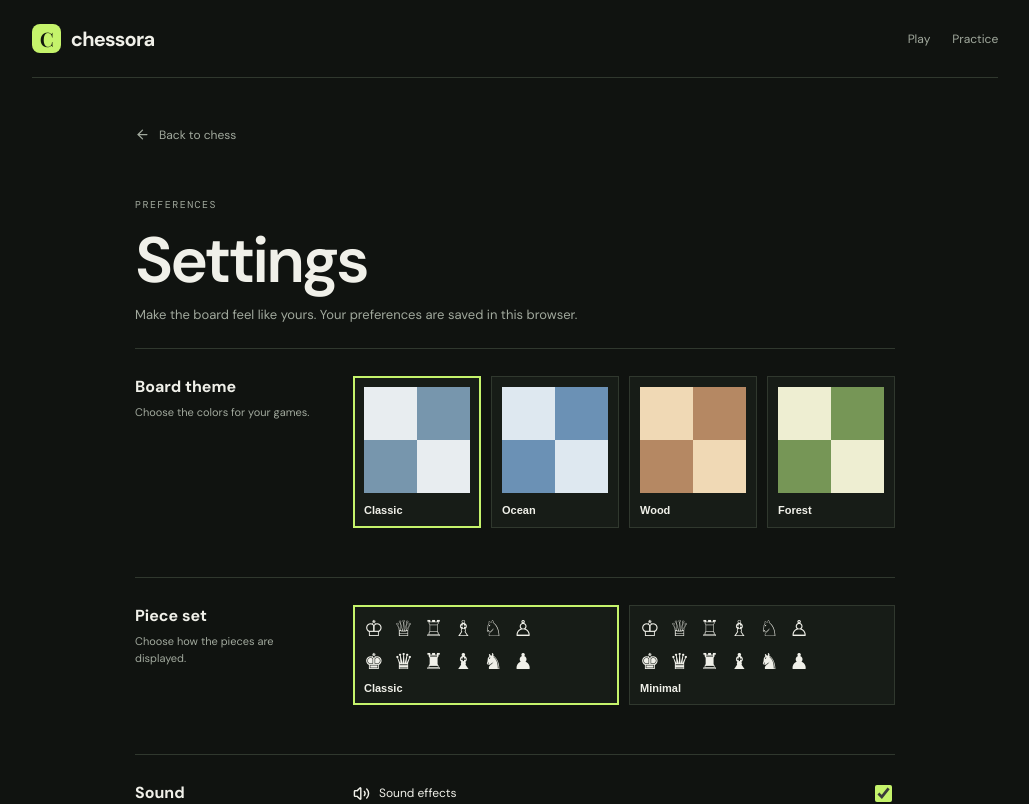
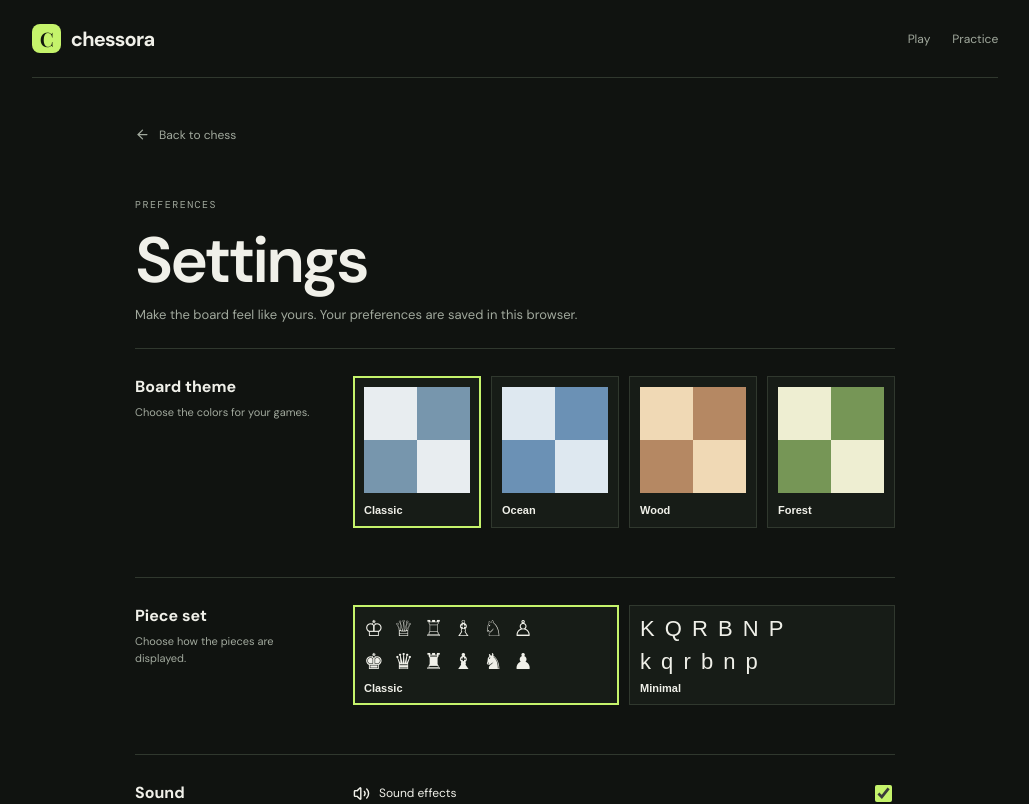
Before and after one commit to Rololol/Chessora, a Next.js app in the folder apps/web/: page /settings in a window 1280 px wide. Shown: the top 804 px of the page, without its empty margins (125-1154 px from the left). Built offline with nearby package versions, Linux system fonts and the light colour scheme; a web font is replaced by a local one.

Commit message:
Clarify piece set previews

```diff
--- a/apps/web/src/app/settings/page.tsx
+++ b/apps/web/src/app/settings/page.tsx
@@ -16,7 +16,7 @@ export default function SettingsPage() {
       <Link className="profile-back" href="/multiplayer"><ArrowLeft size={15}/> Back to chess</Link>
       <span className="eyebrow">PREFERENCES</span><h1>Settings</h1><p className="settings-intro">Make the board feel like yours. Your preferences are saved in this browser.</p>
       <section className="settings-section"><div><h2>Board theme</h2><p>Choose the colors for your games.</p></div><div className="theme-grid">{boards.map(board=><button key={board.id} className={value.board===board.id?"theme-option active":"theme-option"} onClick={()=>update({board:board.id})}><span className="theme-preview"><i style={{background:board.light}}/><i style={{background:board.dark}}/><i style={{background:board.dark}}/><i style={{background:board.light}}/></span><b>{board.name}</b></button>)}</div></section>
-      <section className="settings-section"><div><h2>Piece set</h2><p>Choose how the pieces are displayed.</p></div><div className="piece-grid">{pieces.map(set=><button key={set.id} className={value.pieces===set.id?"piece-option active":"piece-option"} onClick={()=>update({pieces:set.id})}><span>{set.white}</span><span>{set.black}</span><b>{set.name}</b></button>)}</div></section>
+      <section className="settings-section"><div><h2>Piece set</h2><p>Choose how the pieces are displayed.</p></div><div className="piece-grid">{pieces.map(set=><button key={set.id} className={value.pieces===set.id?"piece-option active":"piece-option"} onClick={()=>update({pieces:set.id})}><span className="piece-preview-row">{set.id==="minimal"?"K Q R B N P":set.white}</span><span className="piece-preview-row">{set.id==="minimal"?"k q r b n p":set.black}</span><b>{set.name}</b></button>)}</div></section>
       <section className="settings-section"><div><h2>Sound</h2><p>Control move and capture sounds.</p></div><div className="settings-toggles"><label><span><Volume2 size={17}/> Sound effects</span><input type="checkbox" checked={value.sound} onChange={e=>update({sound:e.target.checked})}/></label><label><span>Move sound</span><input type="checkbox" checked={value.moveSound} disabled={!value.sound} onChange={e=>update({moveSound:e.target.checked})}/></label><label><span>Capture sound</span><input type="checkbox" checked={value.captureSound} disabled={!value.sound} onChange={e=>update({captureSound:e.target.checked})}/></label></div></section>
       <section className="settings-section"><div><h2>Board display</h2><p>Keep coordinates visible around the board.</p></div><label className="settings-toggle"><span>Show coordinates</span><input type="checkbox" checked={value.coordinates} onChange={e=>update({coordinates:e.target.checked})}/></label></section>
       <button className="settings-reset" onClick={()=>{setValue(defaultSettings);saveSettings(defaultSettings)}}>Reset to defaults</button>
```
